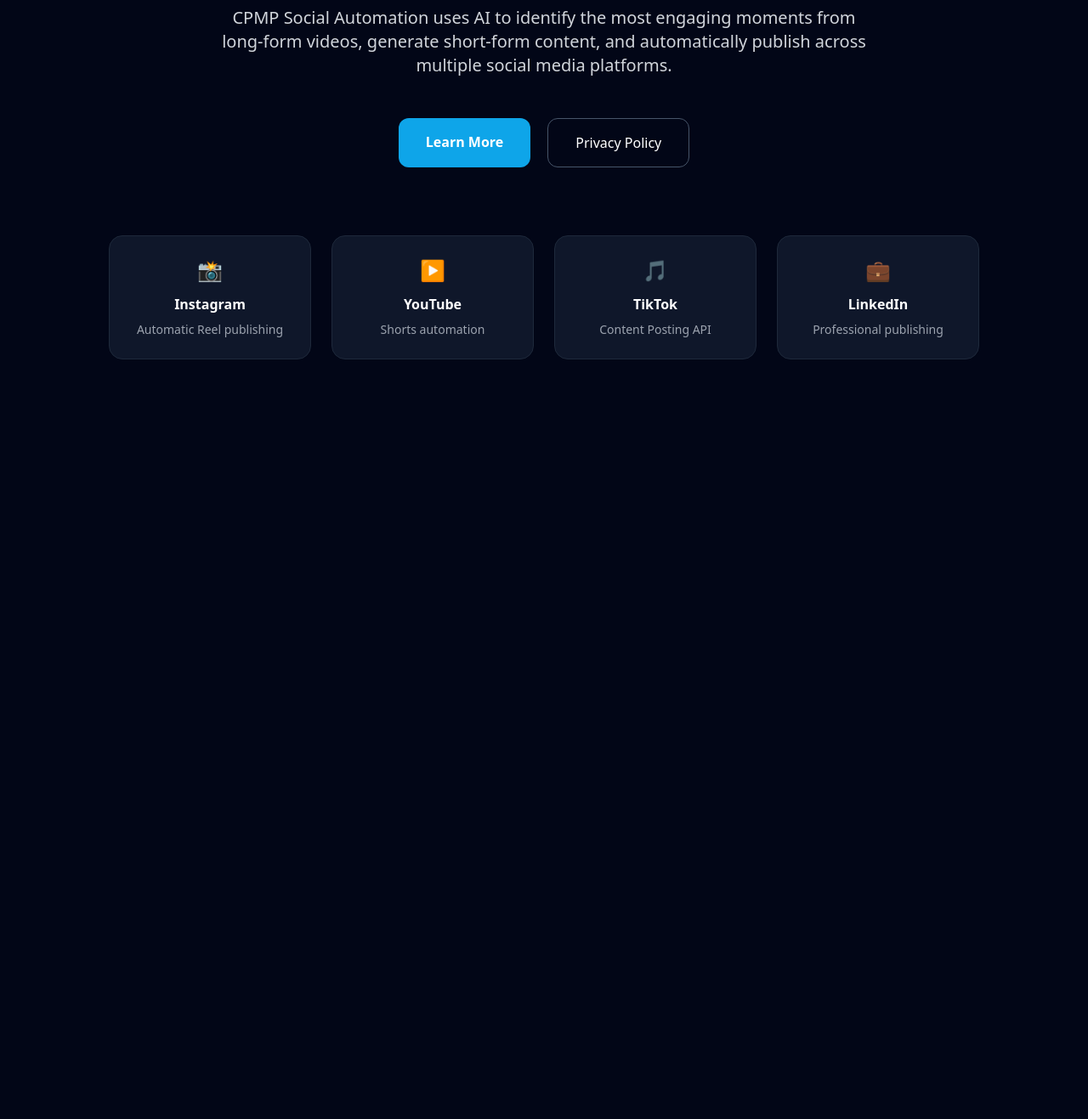
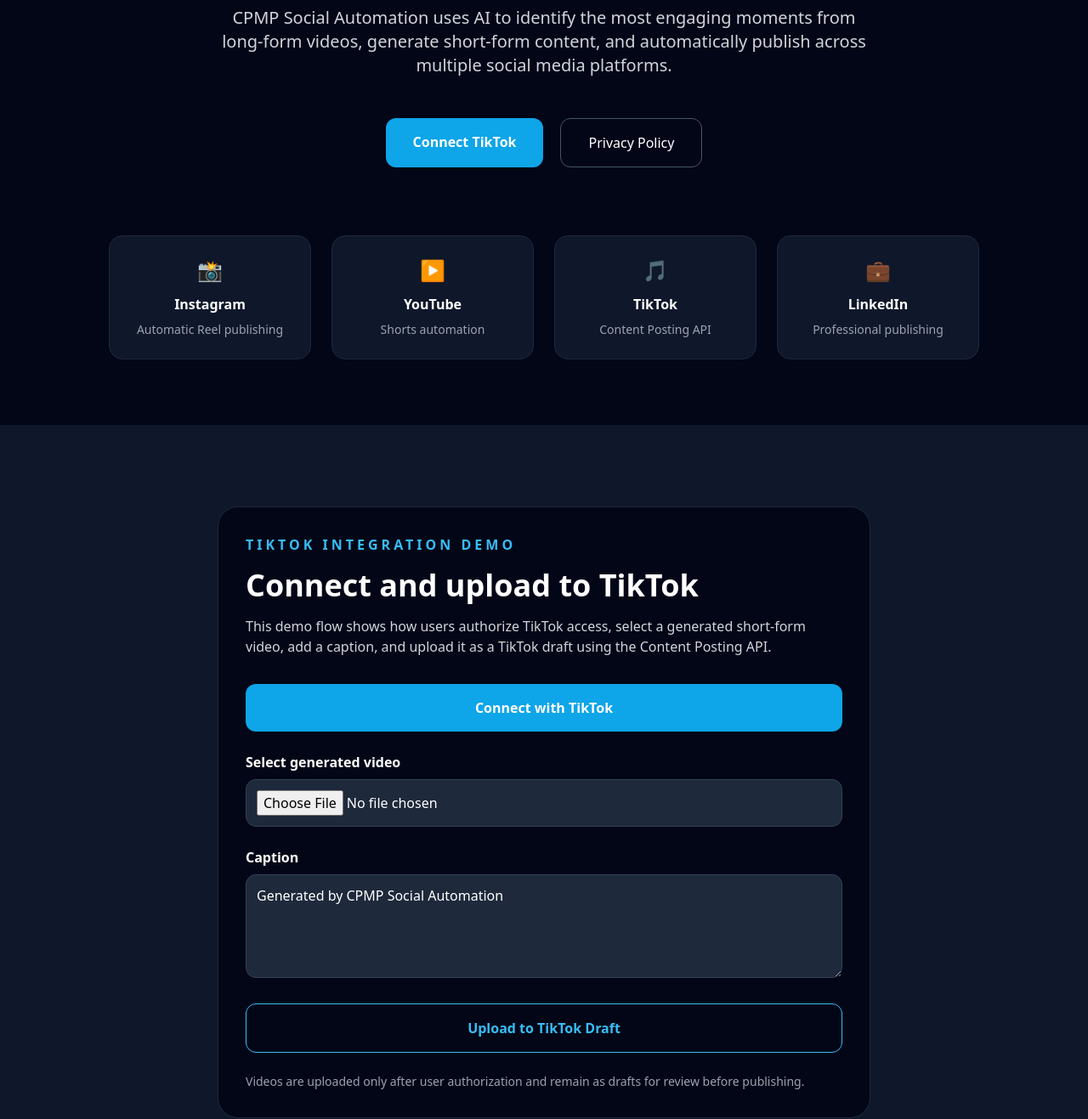
Before and after one commit to Borthogony/cpmp-social-automation, a plain HTML site: page index.html in a window 1280 px wide. Shown: the part 300-1617 px from the top of the page at 85% size. Before the commit the page ends 800 px from the top, so only its background shows below. Drawn offline with nearby package versions, Linux system fonts and the light colour scheme.

Commit message:
Add TikTok demo UI

```diff
--- a/index.html
+++ b/index.html
@@ -32,10 +32,10 @@
 
     <div class="mt-12 flex gap-5">
 
-        <a href="#features"
+        <a href="#demo"
         class="bg-sky-500 hover:bg-sky-400 px-8 py-4 rounded-xl font-semibold transition">
 
-            Learn More
+            Connect TikTok
 
         </a>
 
@@ -87,5 +87,44 @@
 
 </section>
 
+<section id="demo" class="py-24 px-6 bg-slate-900">
+  <div class="max-w-3xl mx-auto bg-slate-950 border border-slate-800 rounded-3xl p-8">
+    <p class="uppercase tracking-[0.25em] text-sky-400 font-semibold mb-4">
+      TikTok Integration Demo
+    </p>
+
+    <h2 class="text-4xl font-bold mb-4">Connect and upload to TikTok</h2>
+
+    <p class="text-gray-300 mb-8">
+      This demo flow shows how users authorize TikTok access, select a generated short-form video, add a caption, and upload it as a TikTok draft using the Content Posting API.
+    </p>
+
+    <div class="space-y-6">
+      <button class="w-full bg-sky-500 hover:bg-sky-400 px-6 py-4 rounded-xl font-semibold">
+        Connect with TikTok
+      </button>
+
+      <div>
+        <label class="block mb-2 font-semibold">Select generated video</label>
+        <input type="file" accept="video/*" class="w-full bg-slate-800 border border-slate-700 rounded-xl p-3">
+      </div>
+
+      <div>
+        <label class="block mb-2 font-semibold">Caption</label>
+        <textarea class="w-full bg-slate-800 border border-slate-700 rounded-xl p-3" rows="4">Generated by CPMP Social Automation</textarea>
+      </div>
+
+      <button class="w-full border border-sky-400 text-sky-400 px-6 py-4 rounded-xl font-semibold">
+        Upload to TikTok Draft
+      </button>
+
+      <p class="text-sm text-gray-400">
+        Videos are uploaded only after user authorization and remain as drafts for review before publishing.
+      </p>
+    </div>
+  </div>
+</section>
+
+
 </body>
 </html>
```
